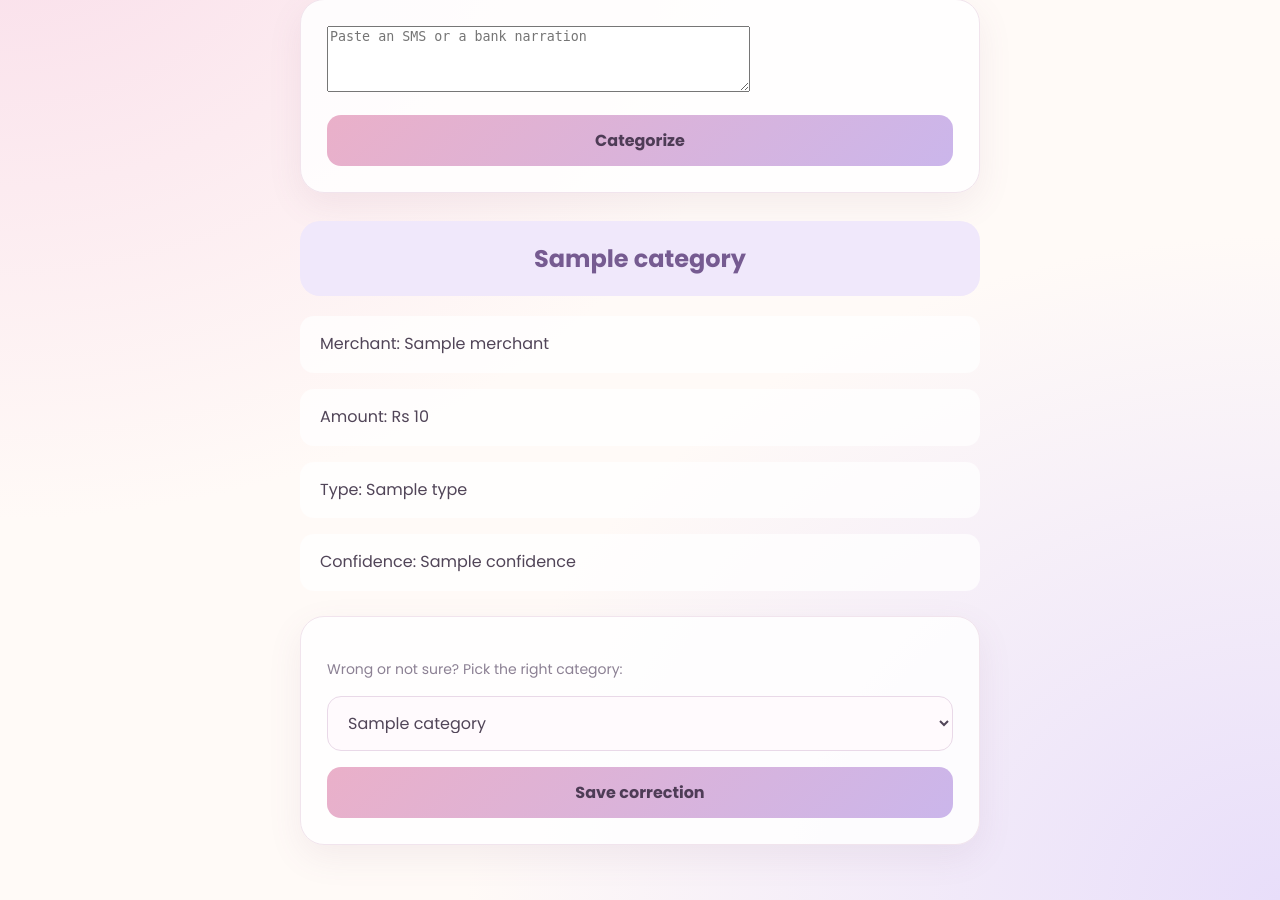
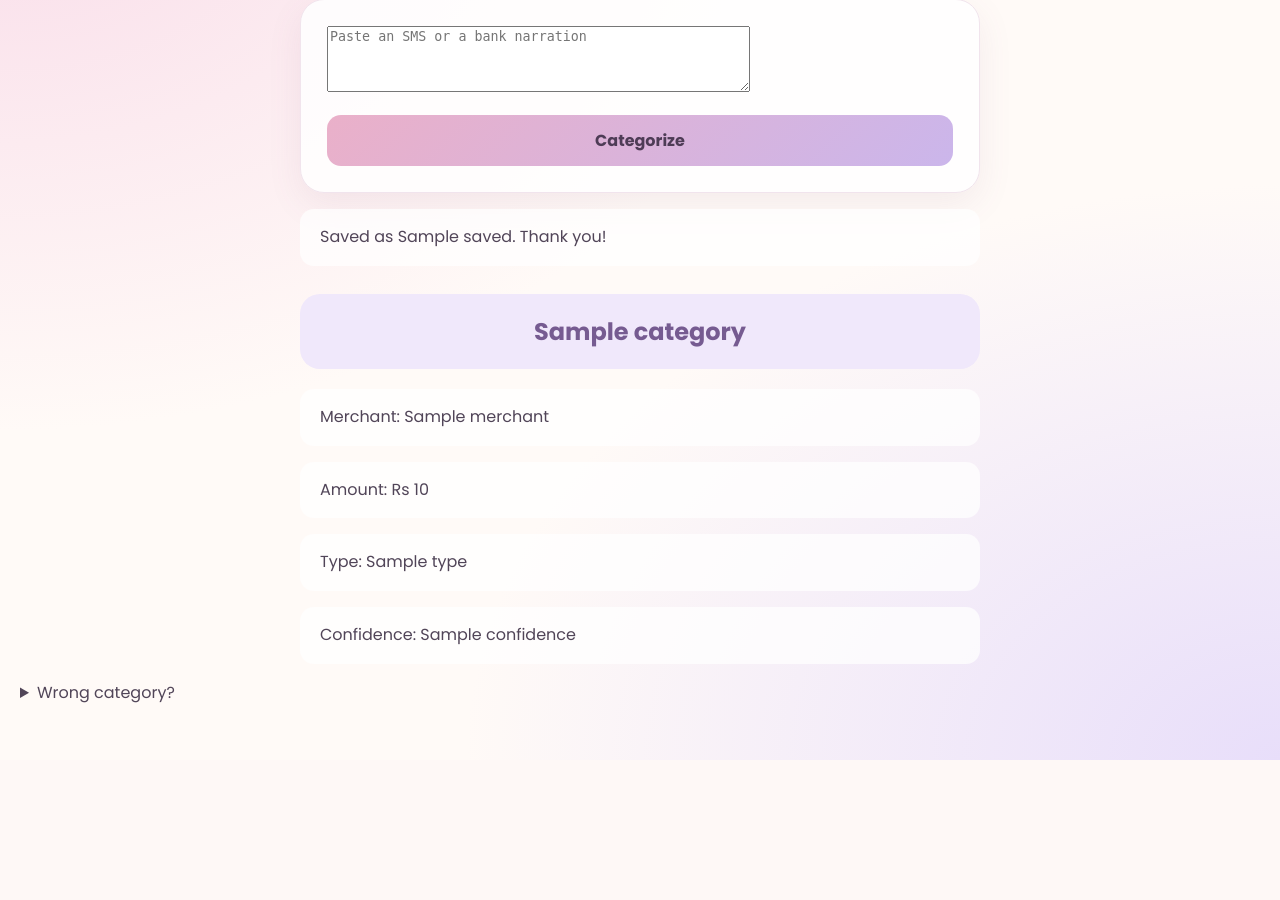
Before and after one commit to GauriNehe/expense-categorizer, a Flask app: template templates/index.html in a window 1280 px wide. Shown: the part 144-1044 px from the top of the page. After the commit the page ends 904 px from the top, so only its background shows below. Run offline with Flask 3, Linux system fonts and the light colour scheme; the template is opened without the code that fills it: most values are stand-ins (such as "Sample title", 1, 10 or a date in 2020); parts of the project's set-up code (start-up, migrations or seed data) failed here and were passed over.

Commit message:
app: collapsible correction form, saved message

```diff
--- a/templates/index.html
+++ b/templates/index.html
@@ -13,6 +13,10 @@
     <button type="submit">Categorize</button>
   </form>
 
+  {% if saved %}
+    <p>Saved as {{ saved }}. Thank you!</p>
+  {% endif %}
+
   {% if result %}
   <h2>{{ result.category }}</h2>
   {% if result.merchant %}<p>Merchant: {{ result.merchant }}</p>{% endif %}
@@ -21,18 +25,21 @@
   {% if result.confidence is not none %}<p>Confidence: {{ result.confidence }}</p>{% endif %}
 
   {% if result.merchant %}
+  <details {% if result.category == "Not sure" %}open{% endif %}>
+    <summary>Wrong category?</summary>
     <form method="post" action="/correct">
       <input type="hidden" name="text" value="{{ result.merchant }}">
-      <p>Wrong or not sure? Pick the right category:</p>
-      <select name="category">
+      <select name="category" required>
+        <option value="" selected disabled>Select category...</option>
         {% for c in categories %}
           <option value="{{ c }}">{{ c }}</option>
         {% endfor %}
       </select>
       <button type="submit">Save correction</button>
     </form>
+  </details>
   {% endif %}
-{% endif %}
+  {% endif %}
 
 </body>
 </html>
```
